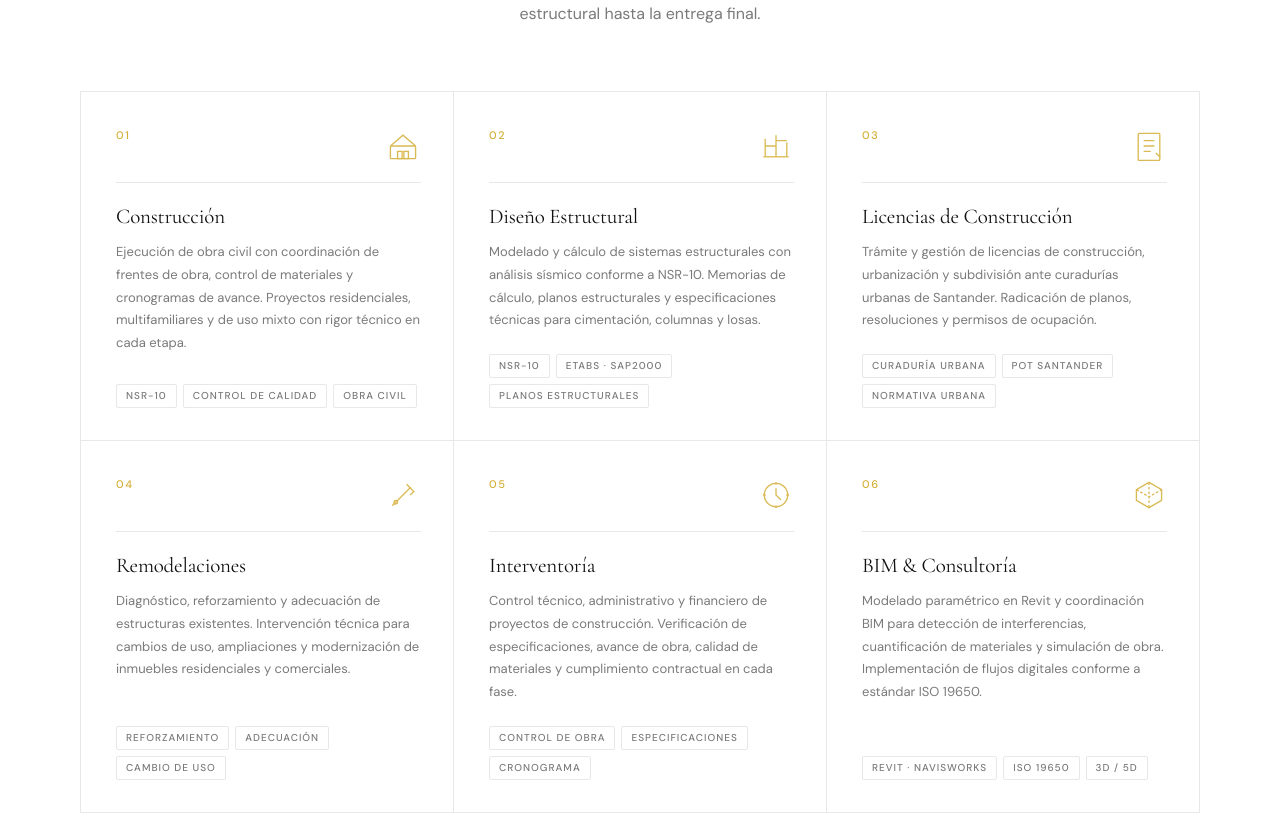
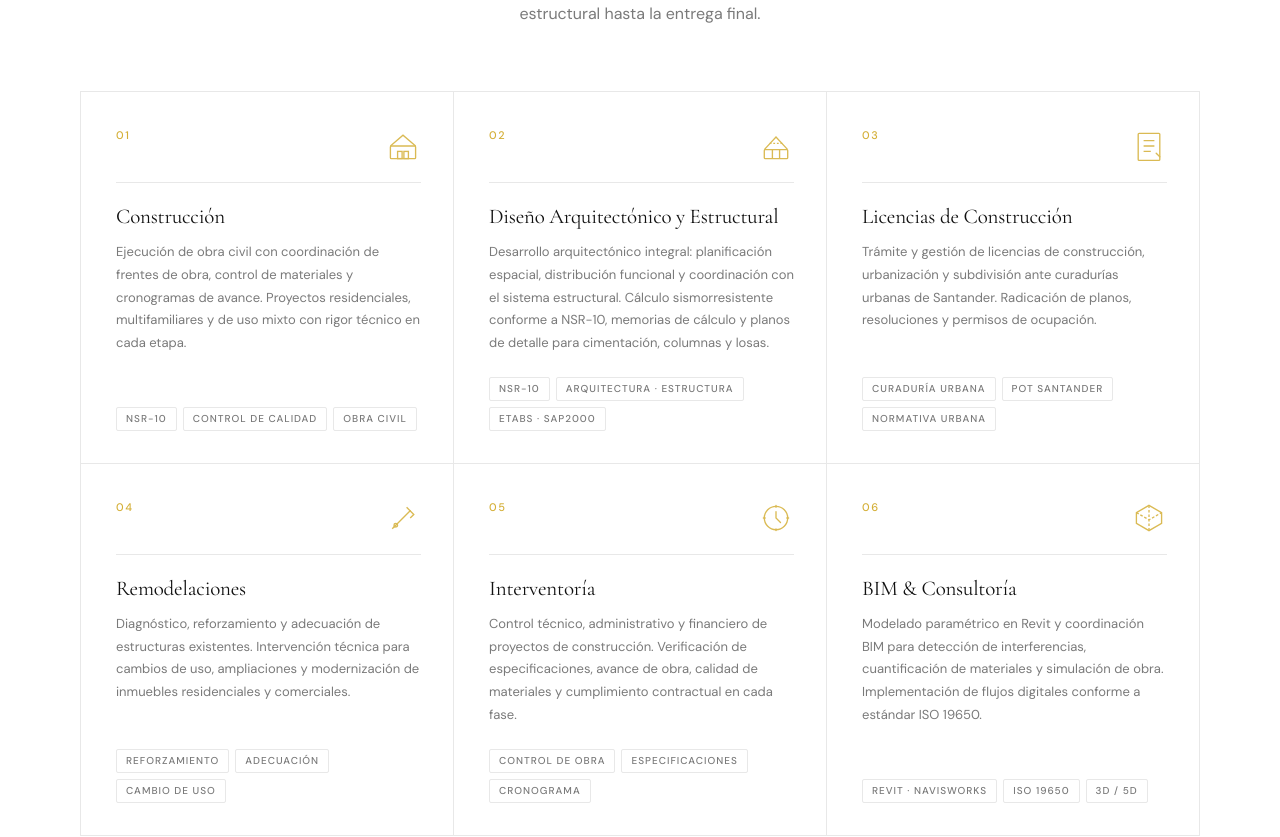
Before and after one commit to Alejo0301/escala-ayn-web, a React (Vite) app: page / in a window 1280 px wide. Shown: the part 1040-1877 px from the top of the page. Built offline with nearby package versions, Linux system fonts and the light colour scheme.

Commit message:
Refine branding, services and contact CTA

```diff
--- a/src/App.css
+++ b/src/App.css
@@ -92,7 +92,7 @@
 }
 
 .navbar__logo {
-  height: 38px;
+  height: 48px;
   width: auto;
   object-fit: contain;
   display: block;
--- a/src/components/sections/CTABand.jsx
+++ b/src/components/sections/CTABand.jsx
@@ -1,5 +1,5 @@
 const WA_URL =
-  'https://wa.me/573158371235?text=Hola%2C%20me%20interesa%20recibir%20información%20sobre%20sus%20servicios%20de%20construcción%20en%20Santander.'
+  'https://wa.me/573215594502?text=Hola%2C%20me%20interesa%20recibir%20información%20sobre%20sus%20servicios%20de%20construcción%20en%20Santander.'
 
 export default function CTABand() {
   return (
--- a/src/components/sections/Nosotros.jsx
+++ b/src/components/sections/Nosotros.jsx
@@ -1,7 +1,7 @@
 const METRICS = [
   { num: '2022',  label: 'Año de fundación',    sub: 'San Gil, Santander' },
   { num: '+60',   label: 'Personas en obra',     sub: 'Capacidad operativa' },
-  { num: '+50',   label: 'Proyectos ejecutados', sub: 'Residencial y privado' },
+  { num: '+35',   label: 'Proyectos ejecutados', sub: 'Residencial y privado' },
   { num: '6',     label: 'Líneas de servicio',   sub: 'Ciclo constructivo integral' },
 ]
 
--- a/src/data/proyectos.js
+++ b/src/data/proyectos.js
@@ -39,7 +39,7 @@ export const PROYECTOS = [
   {
     id: 'esc1',
     title: 'ESC-1 Vivienda Multifamiliar',
-    location: 'Bucaramanga, Santander',
+    location: 'San Gil, Santander',
     year: '2023',
     category: 'Multifamiliar',
     desc: 'Proyecto de vivienda multifamiliar con diseño estructural sismorresistente conforme a NSR-10. Integración de modelado BIM para coordinación multidisciplinaria y control de obra.',
@@ -50,7 +50,7 @@ export const PROYECTOS = [
   {
     id: 'casa81',
     title: 'Casa 81 Balcones Bella Isla',
-    location: 'Floridablanca, Santander',
+    location: 'San Gil, Santander',
     year: '2023',
     category: 'Residencial',
     desc: 'Vivienda unifamiliar de alto estándar en el conjunto Balcones Bella Isla. Diseño estructural, licencia de construcción y ejecución de obra con acabados de detalle.',
@@ -61,7 +61,7 @@ export const PROYECTOS = [
   {
     id: 'montereal',
     title: 'Edificio MonteReal',
-    location: 'Bucaramanga, Santander',
+    location: 'San Gil, Santander',
     year: '2024',
     category: 'Multifamiliar',
     desc: 'Edificio multifamiliar de mediana altura con gestión integral desde el diseño estructural hasta la entrega. Supervisión técnica permanente y control de calidad en cada etapa constructiva.',
@@ -83,7 +83,7 @@ export const PROYECTOS = [
   {
     id: 'palmaire',
     title: 'Palmaire Condominio',
-    location: 'Santander',
+    location: 'San Gil, Santander',
     year: '2024',
     category: 'Condominio',
     desc: 'Condominio residencial con énfasis en espacios sociales y calidad de vida. Gestión BIM, coordinación estructural y acompañamiento técnico durante todo el ciclo del proyecto.',
--- a/src/data/servicios.jsx
+++ b/src/data/servicios.jsx
@@ -15,14 +15,15 @@ export const SERVICIOS = [
   },
   {
     num: '02',
-    title: 'Diseño Estructural',
-    desc: 'Modelado y cálculo de sistemas estructurales con análisis sísmico conforme a NSR-10. Memorias de cálculo, planos estructurales y especificaciones técnicas para cimentación, columnas y losas.',
-    tags: ['NSR-10', 'ETABS · SAP2000', 'Planos estructurales'],
+    title: 'Diseño Arquitectónico y Estructural',
+    desc: 'Desarrollo arquitectónico integral: planificación espacial, distribución funcional y coordinación con el sistema estructural. Cálculo sismorresistente conforme a NSR-10, memorias de cálculo y planos de detalle para cimentación, columnas y losas.',
+    tags: ['NSR-10', 'Arquitectura · Estructura', 'ETABS · SAP2000'],
     icon: (
       <svg viewBox="0 0 40 40" fill="none" stroke="currentColor" strokeWidth="1.5">
-        <path d="M8 32V12M20 32V8M32 32V16" />
-        <path d="M6 32h28" />
-        <path d="M8 20h12M20 14h12" />
+        <rect x="7" y="24" width="26" height="10" rx="1" />
+        <path d="M7 24L20 10l13 14" />
+        <path d="M16 24v10M24 24v10" />
+        <path d="M13 17h14" strokeDasharray="2 2" />
       </svg>
     ),
   },
```
